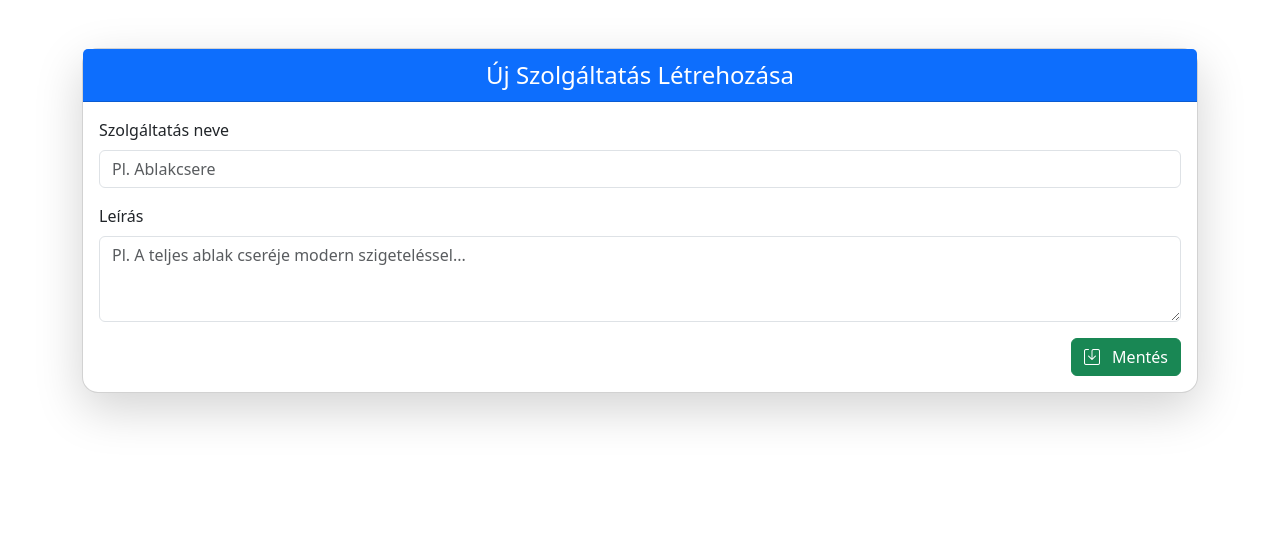
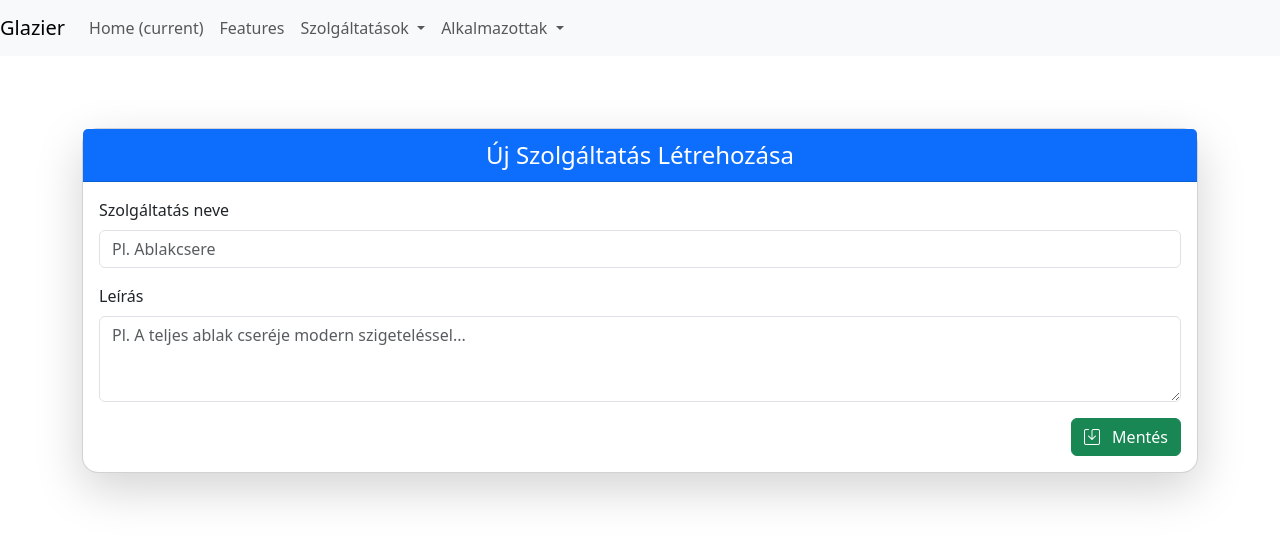
Before and after one commit to batoriandras/PFRNHL-BATORI, an Angular app in the folder FRONTEND/FRONTEND/: page /servicecreate in a window 1280 px wide. Shown: the top 540 px of the page. Built offline with nearby package versions, Linux system fonts and the light colour scheme; no server answers.

Commit message:
navbar implemented

```diff
--- a/FRONTEND/FRONTEND/src/app/app.component.html
+++ b/FRONTEND/FRONTEND/src/app/app.component.html
@@ -1 +1,4 @@
+<app-navbar></app-navbar>
+<div class="m-2 p-3">
 <router-outlet></router-outlet>
+</div>
--- a/FRONTEND/FRONTEND/src/app/app.module.ts
+++ b/FRONTEND/FRONTEND/src/app/app.module.ts
@@ -9,6 +9,7 @@ import { EmployeesListComponent } from './employees-list/employees-list.componen
 import { FormGroup, FormsModule, ReactiveFormsModule } from '@angular/forms';
 import { HttpClientModule } from '@angular/common/http';
 import { ServiceCreateComponent } from './service-create/service-create.component';
+import { NavbarComponent } from './navbar/navbar.component';
 
 @NgModule({
   declarations: [
@@ -16,7 +17,8 @@ import { ServiceCreateComponent } from './service-create/service-create.componen
     ServicesListComponent,
     OrdersListComponent,
     EmployeesListComponent,
-    ServiceCreateComponent
+    ServiceCreateComponent,
+    NavbarComponent
   ],
   imports: [
     BrowserModule,
--- /dev/null
+++ b/FRONTEND/FRONTEND/src/app/navbar/navbar.component.html
@@ -0,0 +1,37 @@
+<nav class="navbar navbar-expand-lg navbar-light bg-light">
+    <a class="navbar-brand" href="#">Glazier</a>
+    <button class="navbar-toggler" type="button" data-toggle="collapse" data-target="#navbarNavDropdown"
+        aria-controls="navbarNavDropdown" aria-expanded="false" aria-label="Toggle navigation">
+        <span class="navbar-toggler-icon"></span>
+    </button>
+    <div class="collapse navbar-collapse" id="navbarNavDropdown">
+        <ul class="navbar-nav">
+            <li class="nav-item active">
+                <a class="nav-link" href="#">Home <span class="sr-only">(current)</span></a>
+            </li>
+            <li class="nav-item">
+                <a class="nav-link" href="#">Features</a>
+            </li>
+            <li class="nav-item dropdown">
+                <a class="nav-link dropdown-toggle" href="#" id="navbarDropdownMenuLink" role="button"
+                    data-bs-toggle="dropdown" aria-expanded="false">
+                    Szolgáltatások
+                </a>
+                <ul class="dropdown-menu" aria-labelledby="navbarDropdownMenuLink">
+                    <li><a class="dropdown-item" routerLink="services">Szolgáltatások listázása</a></li>
+                    <li><a class="dropdown-item" routerLink="servicecreate">Szolgáltatás létrehozása</a></li>
+                </ul>
+            </li>
+                        <li class="nav-item dropdown">
+                <a class="nav-link dropdown-toggle" href="#" id="navbarDropdownMenuLink" role="button"
+                    data-bs-toggle="dropdown" aria-expanded="false">
+                    Alkalmazottak
+                </a>
+                <ul class="dropdown-menu" aria-labelledby="navbarDropdownMenuLink">
+                    <li><a class="dropdown-item" routerLink="employees">Alkalmazottak listázása</a></li>
+                    <li><a class="dropdown-item" routerLink="servicecreate">Alkalmazott létrehozása</a></li>
+                </ul>
+            </li>
+        </ul>
+    </div>
+</nav>
--- a/FRONTEND/FRONTEND/src/app/service-create/service-create.component.ts
+++ b/FRONTEND/FRONTEND/src/app/service-create/service-create.component.ts
@@ -3,6 +3,7 @@ import { Component } from '@angular/core';
 import { Service } from '../service';
 import { ServiceService } from '../service.service';
 import { FormBuilder, FormGroup, Validators } from '@angular/forms';
+import { Router } from '@angular/router';
 
 @Component({
   selector: 'app-service-create',
@@ -14,7 +15,12 @@ export class ServiceCreateComponent {
   service: Service = new Service()
   serviceForm: FormGroup;
 
-  constructor(private http: HttpClient, public serService: ServiceService, private fb: FormBuilder) {
+  constructor(
+    private http: HttpClient,
+    public serService: ServiceService,
+    private fb: FormBuilder,
+    private router: Router
+    ) {
     this.serviceForm = this.fb.group({
       name: ['', [Validators.required, Validators.maxLength(100)]],
       description: ['', [Validators.maxLength(500)]],
@@ -25,6 +31,8 @@ export class ServiceCreateComponent {
     if (this.serviceForm.valid) {
       this.service = this.serviceForm.value
       this.serService.create(this.service)
+      this.router.navigate(["employees"])
     }
+    else {alert("hiba")}
   }
 }
```
Also changed, not shown: FRONTEND/FRONTEND/src/app/navbar/navbar.component.ts (added, +11 -0 lines), FRONTEND/FRONTEND/src/app/navbar/navbar.component.sass (added).
